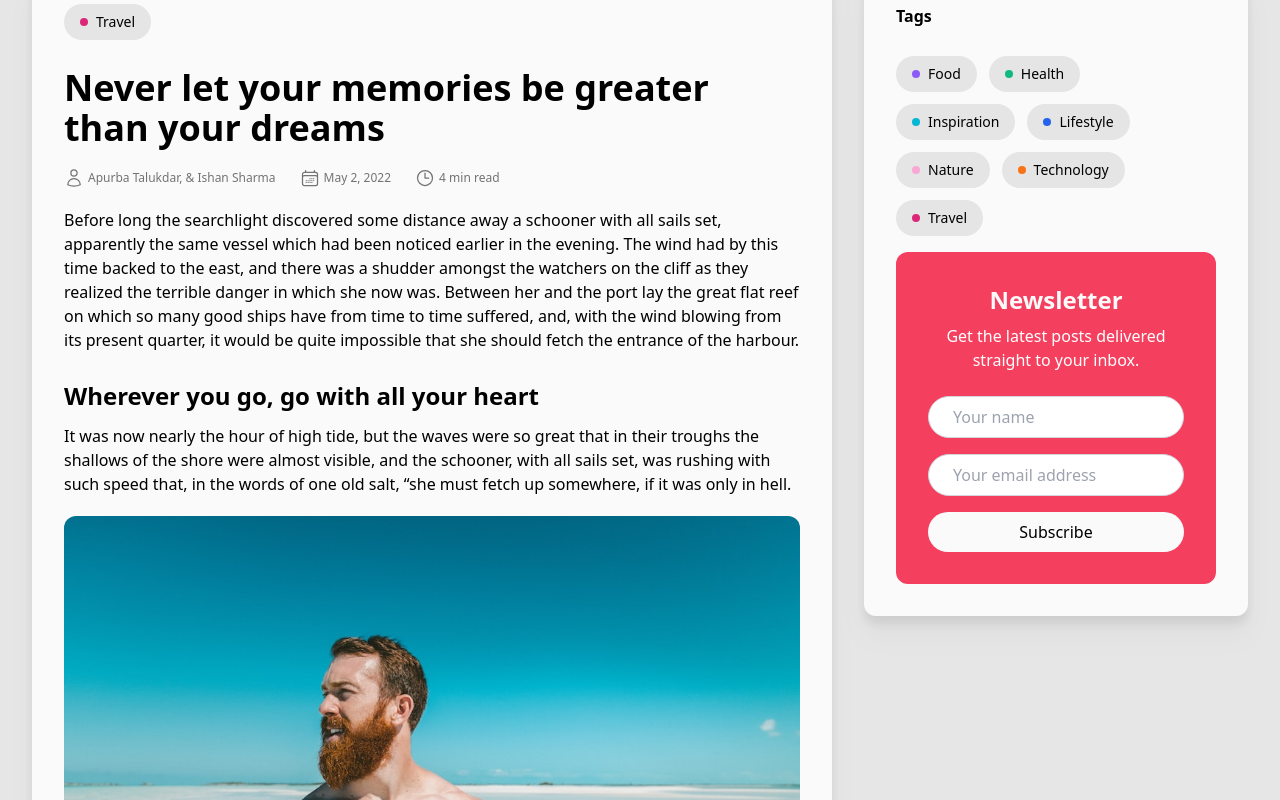
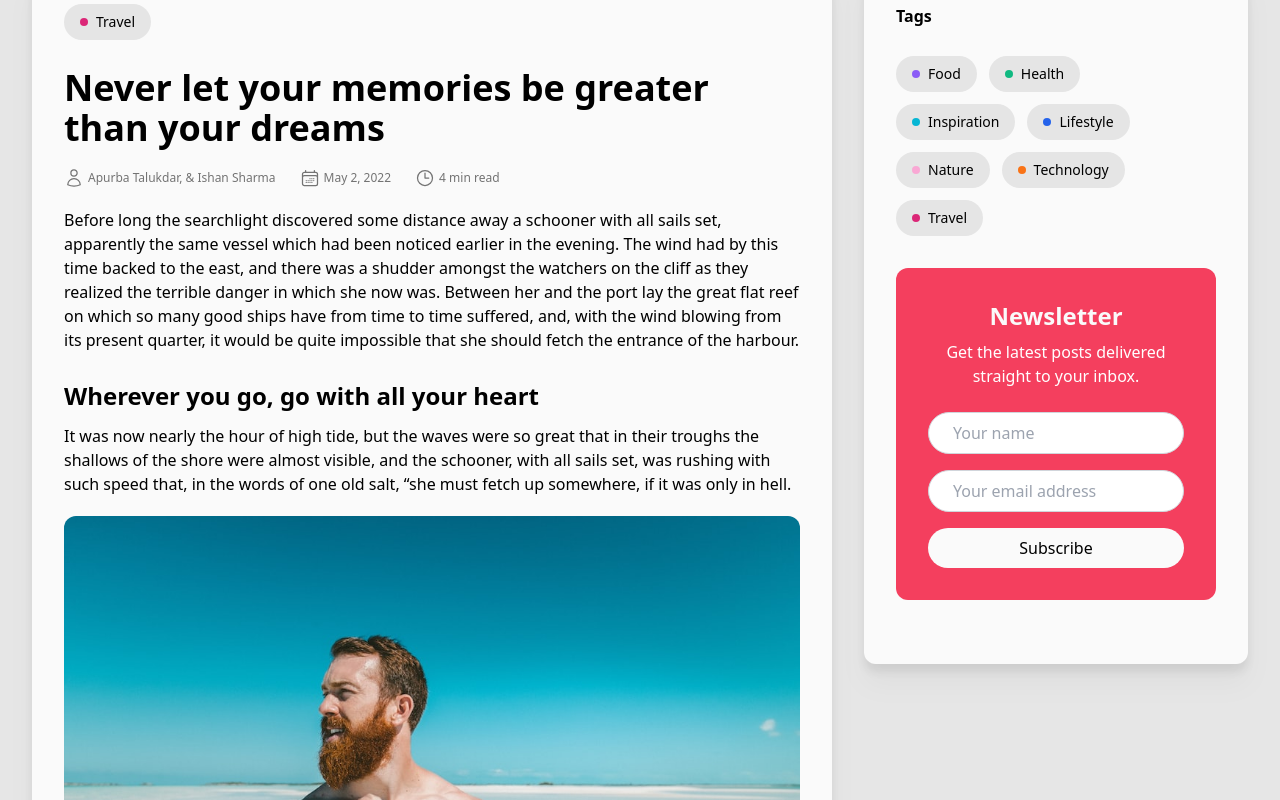
Before and after one commit to dashiedash/neon-theme, a Next.js app: page /items/post-fullwidth in a window 1280 px wide. Shown: the part 604-1404 px from the top of the page. Built offline with nearby package versions, Linux system fonts and the light colour scheme.

Commit message:
Fix Newsletter margins

```diff
--- a/src/components/main/side.tsx
+++ b/src/components/main/side.tsx
@@ -92,7 +92,7 @@ export const Newsletter = () => {
   };
 
   return (
-    <section className="bg-rose-500 text-center p-8 rounded-xl">
+    <section className="bg-rose-500 text-center p-8 rounded-xl my-8">
       <header>
         <h2 className="text-2xl font-bold text-neutral-50 mb-2">Newsletter</h2>
         <p className="text-white mb-6">
```
